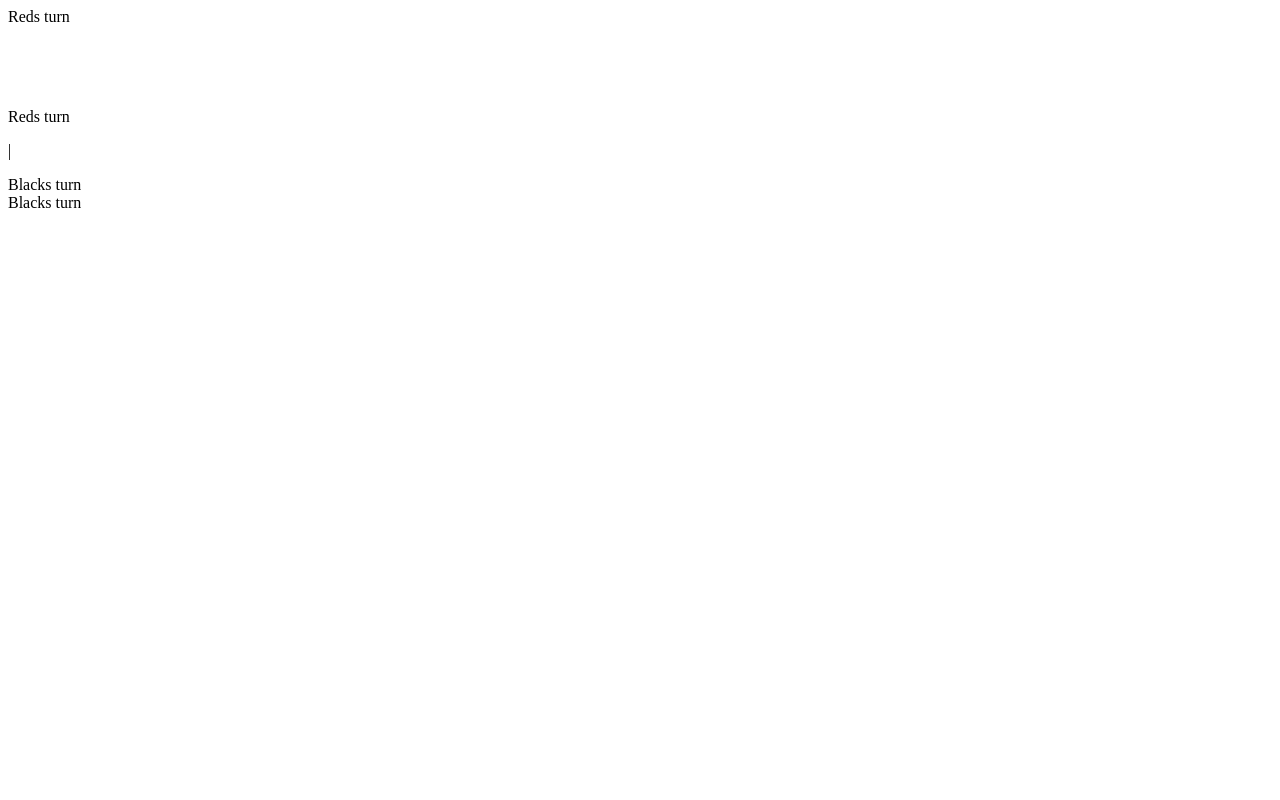
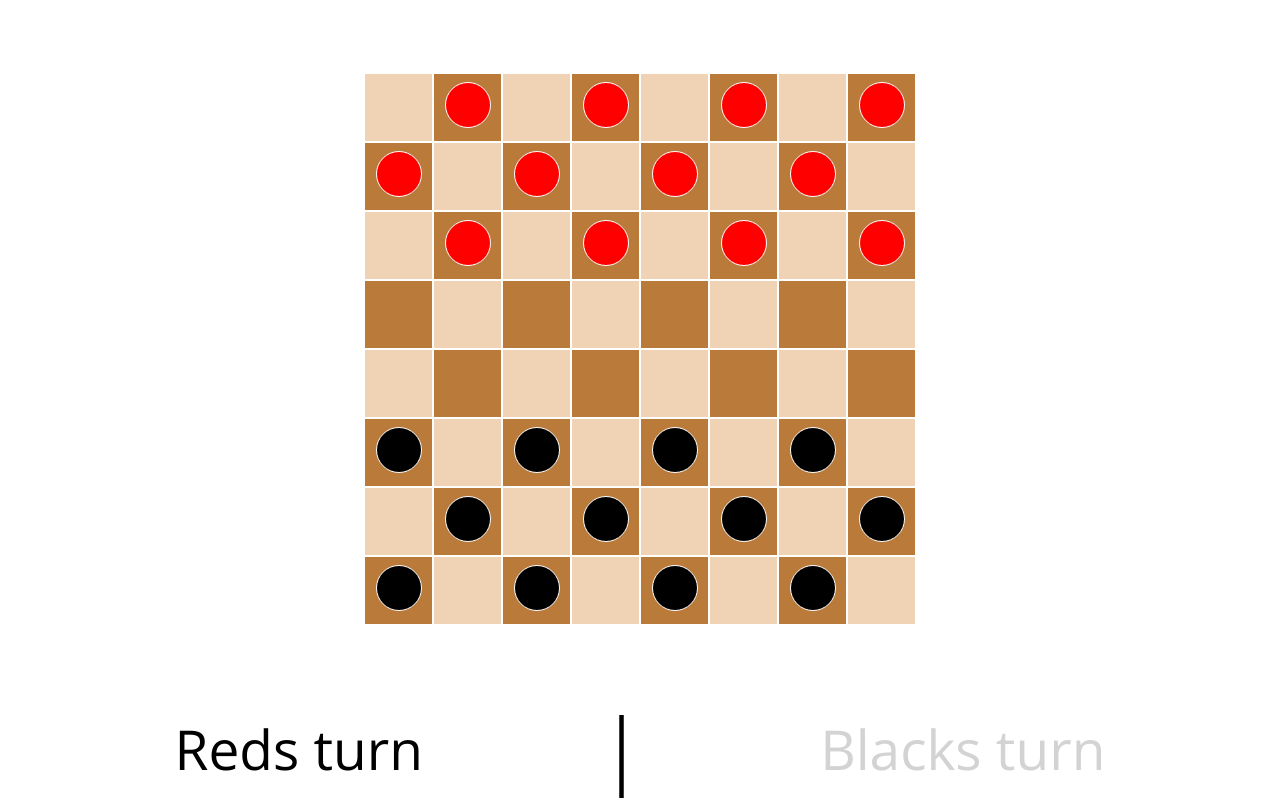
Before and after one commit to Soulbow2/Soulbow2, a plain HTML site: page index (3).html in a window 1280 px wide. Drawn offline with nearby package versions, Linux system fonts and the light colour scheme; the site is published under a folder, as on GitHub Pages, so addresses that start at the root find nothing.

Commit message:
Update index (3).html

```diff
--- a/index (3).html
+++ b/index (3).html
@@ -7,8 +7,8 @@
     <meta http-equiv="X-UA-Compatible" content="ie=edge">
     <link href="https://fonts.googleapis.com/css?family=Montserrat" rel="stylesheet">
     <link href="https://fonts.googleapis.com/css?family=Open+Sans" rel="stylesheet">
-    <link rel="stylesheet" type="text/css" href="/style (4).css"/>
-    <script defer src="/scriptcheckers.js"></script>
+    <link rel="stylesheet" type="text/css" href="style (4).css"/>
+    <script defer src="scriptcheckers.js"></script>
     <title>Checkers</title>
 </head>
 <body>
```
